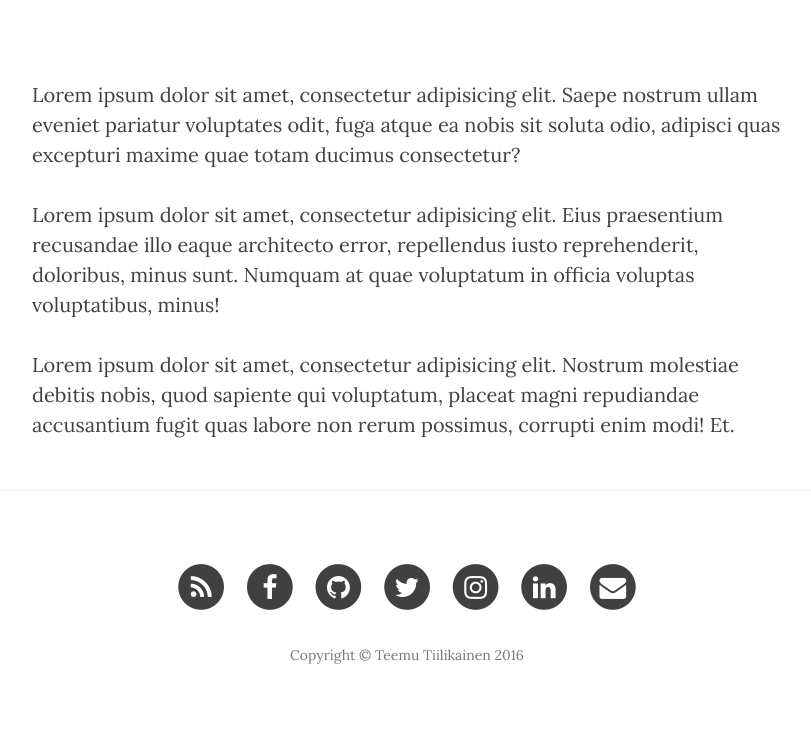
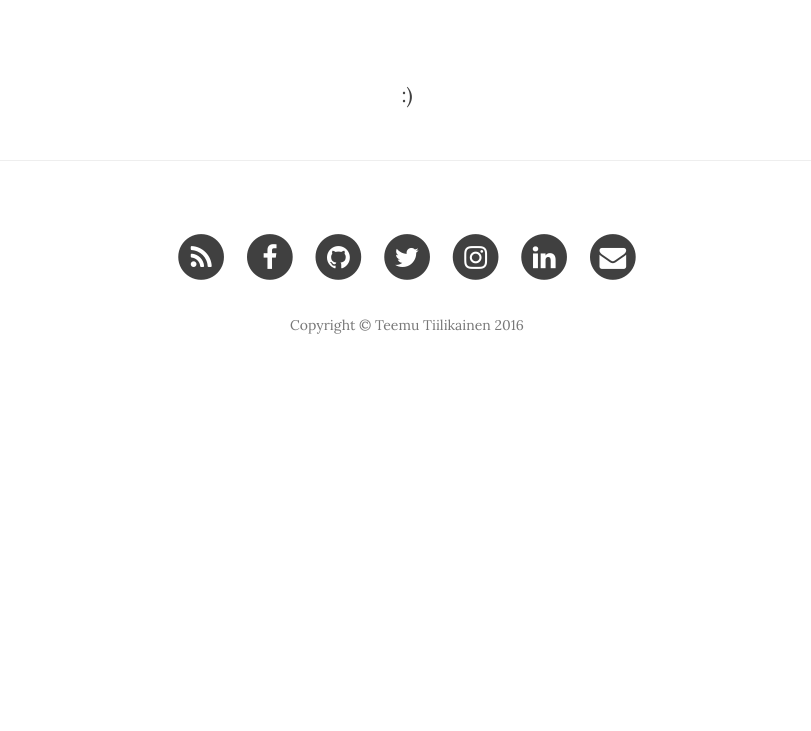
Before and after one commit to varmais/varmais.github.io, a Jekyll site: the page built from about.html, in a window 1280 px wide. Shown: the part 448-1179 px from the top of the page, without its empty margins (233-1044 px from the left). Built offline with Jekyll 4.4.1, drawn with Linux system fonts in a browser that asks for light colours; nearby versions of some CDN libraries; after the commit the page ends 900 px from its top, so only the background shows below that.

Commit message:
Remove lorem ipsum

```diff
--- a/about.html
+++ b/about.html
@@ -5,8 +5,4 @@
 header-img: "img/about-bg.jpg"
 ---
 
-<p>Lorem ipsum dolor sit amet, consectetur adipisicing elit. Saepe nostrum ullam eveniet pariatur voluptates odit, fuga atque ea nobis sit soluta odio, adipisci quas excepturi maxime quae totam ducimus consectetur?</p>
-
-<p>Lorem ipsum dolor sit amet, consectetur adipisicing elit. Eius praesentium recusandae illo eaque architecto error, repellendus iusto reprehenderit, doloribus, minus sunt. Numquam at quae voluptatum in officia voluptas voluptatibus, minus!</p>
-
-<p>Lorem ipsum dolor sit amet, consectetur adipisicing elit. Nostrum molestiae debitis nobis, quod sapiente qui voluptatum, placeat magni repudiandae accusantium fugit quas labore non rerum possimus, corrupti enim modi! Et.</p>
+<p style="text-align: center">:)</p>
```
